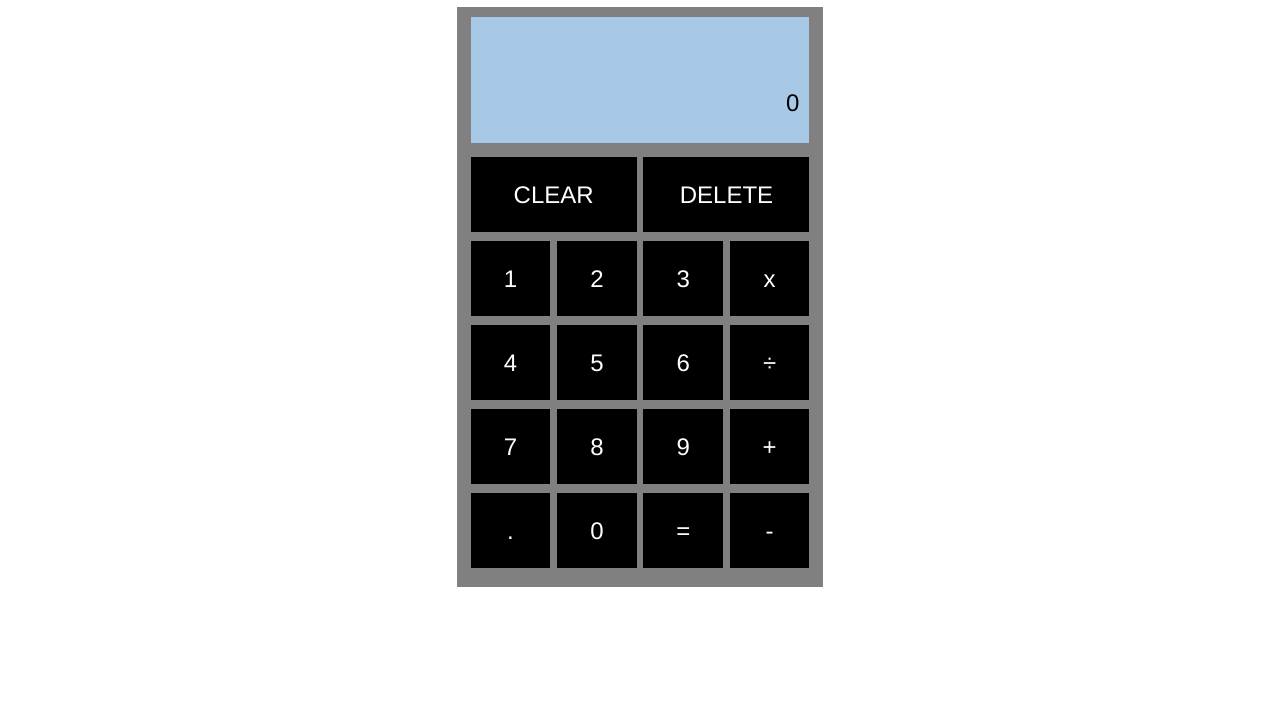
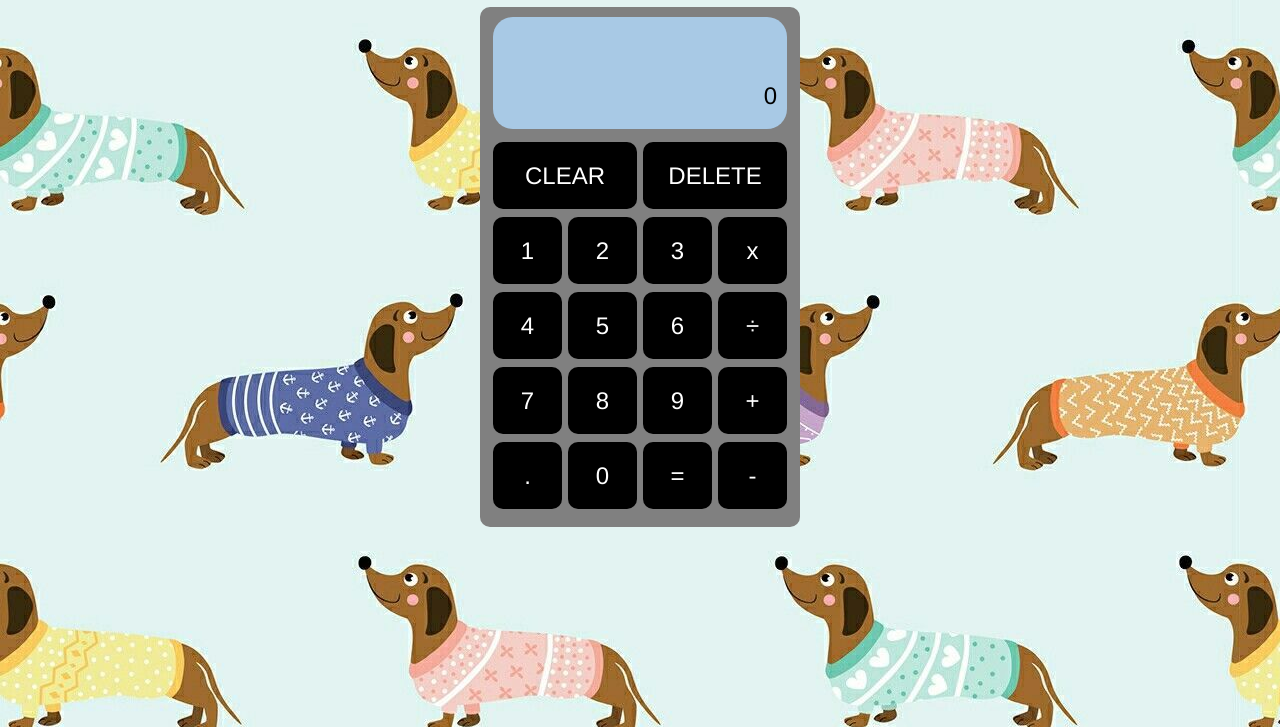
Before and after one commit to pranit-garg/Calculator, a plain HTML site: page index.html in a window 1280 px wide. Shown: the part 73-800 px from the top of the page. Drawn offline with Linux system fonts and the light colour scheme.

Commit message:
add css for doggie calculator

```diff
--- a/index.html
+++ b/index.html
@@ -9,75 +9,75 @@
     <title>Calculator</title>
 </head>
 <body>
-    <h1 id="titleHeader">Calculator by Pranit</h1>
-    <div id="calculatorContainer">
+    <h1 id="titleHeader">The Doggie Calculator</h1>
+    <div class="roundCorners" id="calculatorContainer">
         <div class="row" id="row1">
-            <div class="column" id="column1">
+            <div class="column roundCornersScreen" id="column1">
                 <div class="calculatorScreen"> <p class="calculatorDisplayForPreviousNumber"></p></div>
                 <div class="calculatorScreen"> <p class="calculatorDisplay">0</p> </div>
             </div>
         </div>
         <div class="row" id="row2">
-            <div class="column clearButton" id="column2">
+            <div class="column clearButton roundCorners" id="column2">
                 <p>CLEAR</p>
             </div>
-            <div class="column deleteButton" id="column3">
+            <div class="column deleteButton roundCorners" id="column3">
                 <p>DELETE</p>
             </div>
         </div>
         <div class="row" id="row3">
-            <div class="column numberButton num1" id="column4">
+            <div class="column numberButton num1 roundCorners" id="column4">
                 <p>1</p>
             </div>
-            <div class="column numberButton num2" id="column5">
+            <div class="column numberButton num2 roundCorners" id="column5">
                 <p>2</p>
             </div>
-            <div class="column numberButton num3" id="column6">
+            <div class="column numberButton num3 roundCorners" id="column6">
                 <p>3</p>
             </div>
-            <div class="column operatorButton multiplyButton" id="column7">
+            <div class="column operatorButton multiplyButton roundCorners" id="column7">
                 <p>x</p>
             </div>
         </div>
         <div class="row" id="row4">
-            <div class="column numberButton num4" id="column8">
+            <div class="column numberButton num4 roundCorners" id="column8">
                 <p>4</p>
             </div>
-            <div class="column numberButton num5" id="column9">
+            <div class="column numberButton num5 roundCorners" id="column9">
                 <p>5</p>
             </div>
-            <div class="column numberButton num6" id="column10">
+            <div class="column numberButton num6 roundCorners" id="column10">
                 <p>6</p>
             </div>
-            <div class="column operatorButton divideButton" id="column11">
+            <div class="column operatorButton divideButton roundCorners" id="column11">
                 <p>÷</p>
             </div>
         </div>
         <div class="row" id="row5">
-            <div class="column numberButton num7" id="column12">
+            <div class="column numberButton num7 roundCorners" id="column12">
                 <p>7</p>
             </div>
-            <div class="column numberButton num8" id="column13">
+            <div class="column numberButton num8 roundCorners" id="column13">
                 <p>8</p>
             </div>
-            <div class="column numberButton num9" id="column14">
+            <div class="column numberButton num9 roundCorners" id="column14">
                 <p>9</p>
             </div>
-            <div class="column operatorButton addButton" id="column15">
+            <div class="column operatorButton addButton roundCorners" id="column15">
                 <p>+</p>
             </div>
         </div>
         <div class="row" id="row6">
-            <div class="column decimalButton" id="column16">
+            <div class="column decimalButton roundCorners" id="column16">
                 <p>.</p>
             </div>
-            <div class="column numberButton num0" id="column17">
+            <div class="column numberButton num0 roundCorners" id="column17">
                 <p>0</p>
             </div>
-            <div class="column equalsButton" id="column18">
+            <div class="column equalsButton roundCorners" id="column18">
                 <p>=</p>
             </div>
-            <div class="column operatorButton subtractButton" id="column19">
+            <div class="column operatorButton subtractButton roundCorners" id="column19">
                 <p>-</p>
             </div>
         </div>
--- a/styles.css
+++ b/styles.css
@@ -1,6 +1,8 @@
 body {
     font-family: "Helvetica Neue", Helvetica, Arial, sans-serif;
     box-sizing: border-box;
+    background-image: url("daschund_wallpaper.jpg");
+    background-color: rgb(193, 127, 138);
 }
 
 #titleHeader {
@@ -31,7 +33,17 @@ p.calculatorDisplayForPreviousNumber {
     padding-right: 10px;
 }
 
+.roundCornersScreen {
+    border-radius: 20px;
+}
 
+.roundCorners {
+    border-radius: 10px;
+}
+
+.column:hover {
+    background-color: rgba(0, 0, 0, 0.6);
+}
 
 .calculatorDisplay, .calculatorDisplayForPreviousNumber{
     color: black;
@@ -39,8 +51,8 @@ p.calculatorDisplayForPreviousNumber {
 }
 
 #calculatorContainer {
-    width: 27vw;
-    height: 70vh;
+    width: 300px;
+    height: 500px;
     background-color: gray;
     padding: 10px;
     margin: 0 auto;
```
Also changed, not shown: daschund_wallpaper.jpg (added).
